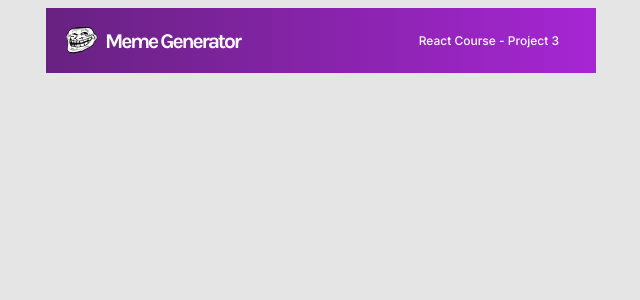
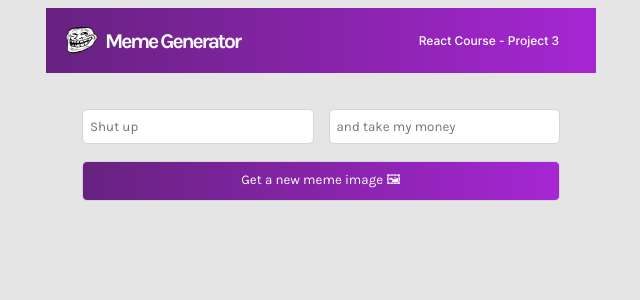
Before and after one commit to Samenti/scrimba-meme-generator, a React (Create React App) app: page / in a window 1280 px wide. Shown: the top 300 px of the page, without its empty margins (319-959 px from the left). Built offline with nearby package versions, Linux system fonts and the light colour scheme.

Commit message:
Meme form structure and styling added

```diff
--- a/src/App.js
+++ b/src/App.js
@@ -1,10 +1,14 @@
 import React from 'react';
 import Header from './components/Header.js';
+import Meme from './components/Meme.js';
 
 export default function App() {
   return (
     <div className="container">
       <Header />
+      <div className="main-content">
+        <Meme />
+      </div>
     </div>
   );
 };
--- /dev/null
+++ b/src/components/Meme.js
@@ -0,0 +1,21 @@
+import React from 'react';
+
+export default function Meme() {
+  return (
+    <div className="meme-form">
+      <input
+        className="input-box input-1"
+        type="text"
+        placeholder="Shut up"
+      />
+      <input
+        className="input-box input-2"
+        type="text"
+        placeholder="and take my money"
+      />
+      <button className="new-button">
+        <div className="new-button--label">Get a new meme image 🖼</div>
+      </button>
+    </div>
+  );
+};
--- a/src/index.css
+++ b/src/index.css
@@ -54,3 +54,37 @@ nav h3 {
   font-size: 12px;
   line-height: 14px;
 }
+
+.main-content {
+  padding: 36px;
+}
+
+.meme-form {
+  display: flex;
+  flex-wrap: wrap;
+  justify-content: center;
+  gap: 17px 15px;
+}
+
+.input-box {
+  flex-grow: 1;
+  height: 35px;
+  border-radius: 5px;
+  border: 1px solid #D5D4D8;
+  font-family: 'Karla', sans-serif;
+  text-indent: 5px;
+}
+
+.new-button {
+  flex-grow: 2;
+  display: flex;
+  justify-content: center;
+  align-items: center;
+  cursor: pointer;
+  height: 40px;
+  border-radius: 5px;
+  border: 1px solid #D5D4D8;
+  background: linear-gradient(90deg, #672280, #A626D3);
+  color: white;
+  font-family: 'Karla', sans-serif;
+}
```
